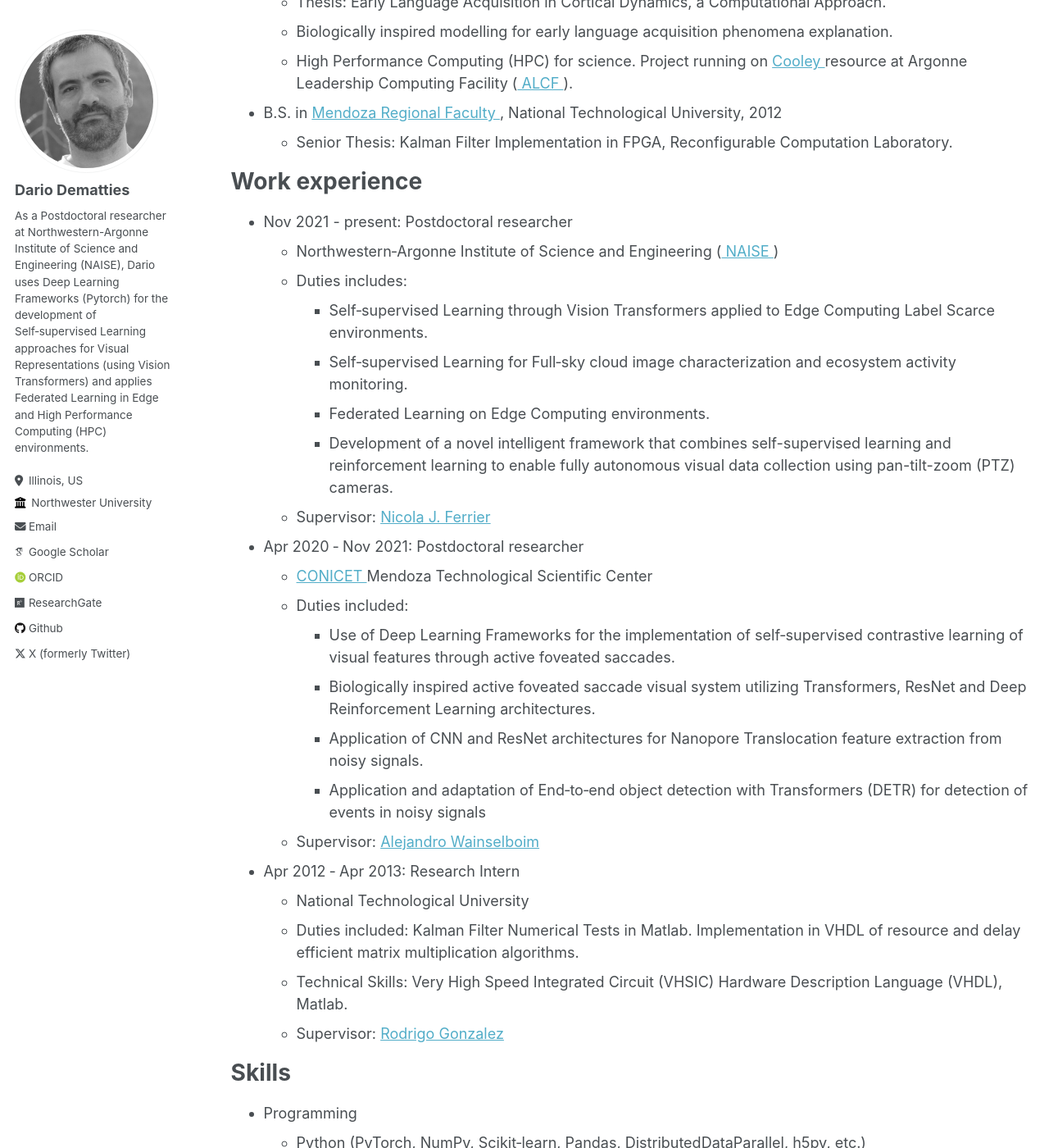
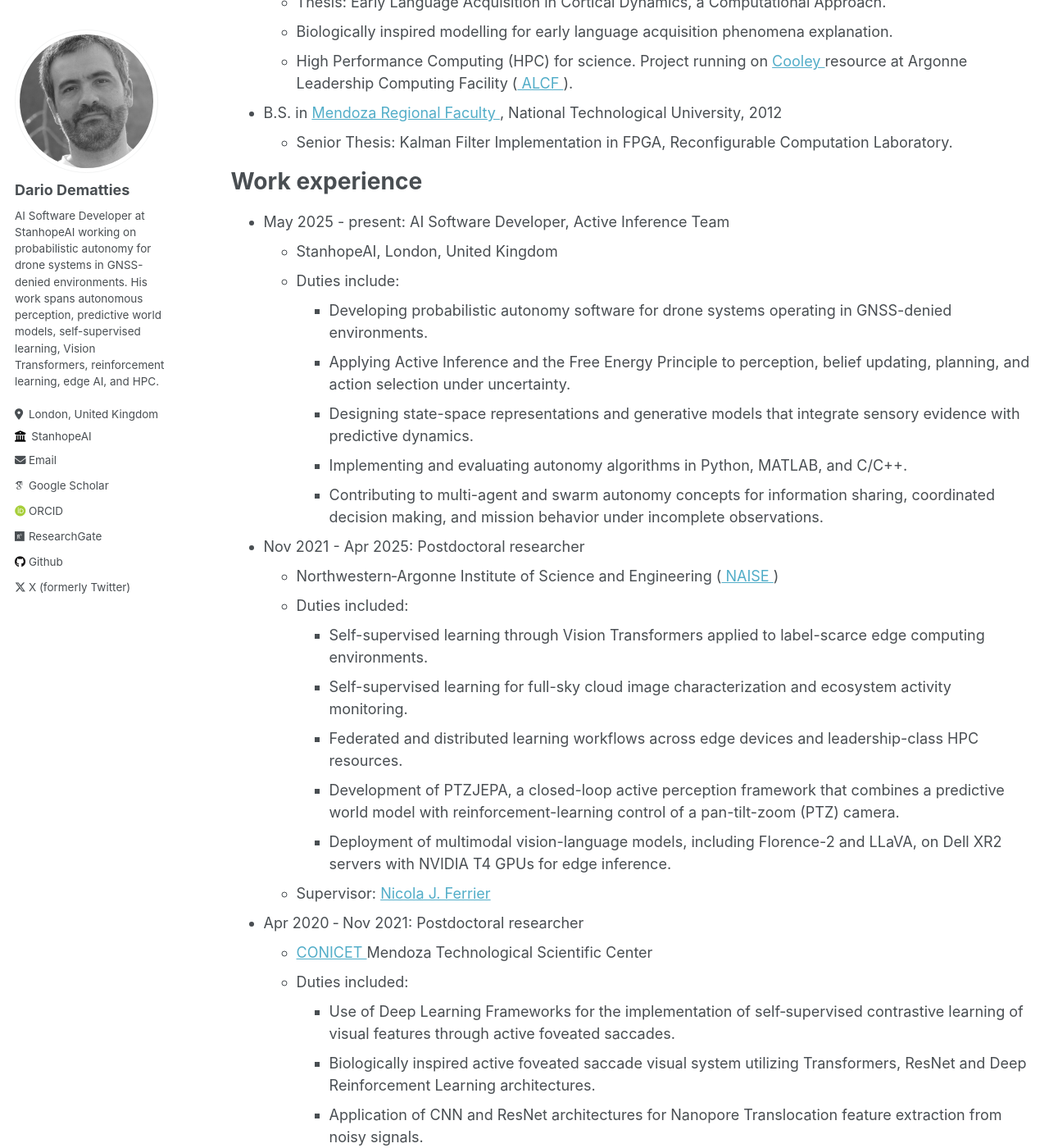
Before and after one commit to dariodematties/dariodematties.github.io, a Jekyll site: the page built from _pages/cv.md, in a window 1280 px wide and 1400 px high, scrolled down 259 px. Shown: the whole window at 82% size. Built offline with Jekyll 4.4.1, drawn with Linux system fonts in a browser that asks for light colours; some web fonts are replaced; some of the changed text lies outside the part shown.

```diff
--- a/_config.yml
+++ b/_config.yml
@@ -11,7 +11,7 @@ locale                   : "en-US"
 title                    : "Dario Dematties / Professional Website"
 title_separator          : "-"
 name                     : &name "Dario Dematties"
-description              : &description "personal description"
+description              : &description "AI researcher and software developer specializing in autonomous perception, predictive world models, computer vision, and deep learning."
 url                      : https://dariodematties.github.io # the base hostname & protocol for your site e.g. "https://mmistakes.github.io"
 baseurl                  : "" # the subpath of your site, e.g. "/blog"
 repository               : "dariodematties/dariodematties.github.io"
@@ -24,11 +24,11 @@ author:
   avatar           : "profile.png"
   name             : "Dario Dematties"
   pronouns         : # example: "she/her"
-  bio              : "As a Postdoctoral researcher at Northwestern-Argonne Institute of Science and Engineering (NAISE), Dario  uses Deep Learning Frameworks (Pytorch) for the development of Self‑supervised Learning approaches for Visual Representations (using Vision Transformers) and applies Federated Learning in Edge and High Performance Computing (HPC) environments."
-  location         : "Illinois, US"
-  employer         : "Northwester University"
+  bio              : "AI Software Developer at StanhopeAI working on probabilistic autonomy for drone systems in GNSS-denied environments. His work spans autonomous perception, predictive world models, self-supervised learning, Vision Transformers, reinforcement learning, edge AI, and HPC."
+  location         : "London, United Kingdom"
+  employer         : "StanhopeAI"
   uri              : # URL
-  email            : "ddematties@anl.gov"
+  email            : "d.dematties@stanhopeai.com"
 
   # Academic websites
   arxiv            : # URL - Update with the correct link to your profile
--- a/_pages/cv.md
+++ b/_pages/cv.md
@@ -20,13 +20,23 @@ Education
 
 Work experience
 ======
-* Nov 2021 - present: Postdoctoral researcher
+* May 2025 - present: AI Software Developer, Active Inference Team
+  * StanhopeAI, London, United Kingdom
+  * Duties include:
+    * Developing probabilistic autonomy software for drone systems operating in GNSS-denied environments.
+    * Applying Active Inference and the Free Energy Principle to perception, belief updating, planning, and action selection under uncertainty.
+    * Designing state-space representations and generative models that integrate sensory evidence with predictive dynamics.
+    * Implementing and evaluating autonomy algorithms in Python, MATLAB, and C/C++.
+    * Contributing to multi-agent and swarm autonomy concepts for information sharing, coordinated decision making, and mission behavior under incomplete observations.
+
+* Nov 2021 - Apr 2025: Postdoctoral researcher
   * Northwestern‑Argonne Institute of Science and Engineering ([ NAISE ](https://naise.northwestern.edu/))
-  * Duties includes:
-    * Self‑supervised Learning through Vision Transformers applied to Edge Computing Label Scarce environments.
-    * Self‑supervised Learning for Full‑sky cloud image characterization and ecosystem activity monitoring.
-    * Federated Learning on Edge Computing environments.
-    * Development of a novel intelligent framework that combines self-supervised learning and reinforcement learning to enable fully autonomous visual data collection using pan-tilt-zoom (PTZ) cameras.
+  * Duties included:
+    * Self-supervised learning through Vision Transformers applied to label-scarce edge computing environments.
+    * Self-supervised learning for full-sky cloud image characterization and ecosystem activity monitoring.
+    * Federated and distributed learning workflows across edge devices and leadership-class HPC resources.
+    * Development of PTZJEPA, a closed-loop active perception framework that combines a predictive world model with reinforcement-learning control of a pan-tilt-zoom (PTZ) camera.
+    * Deployment of multimodal vision-language models, including Florence-2 and LLaVA, on Dell XR2 servers with NVIDIA T4 GPUs for edge inference.
   * Supervisor: [ Nicola J. Ferrier ](https://www.anl.gov/profile/nicola-j-ferrier)
 
 * Apr 2020 ‑ Nov 2021: Postdoctoral researcher
@@ -46,15 +56,26 @@ Work experience
 
 Skills
 ======
+* Autonomy and Robotics
+  * Autonomous perception, GNSS-denied navigation, active vision
+  * Predictive world models, uncertainty-aware decision making, embodied intelligence
+  * Active Inference, Free Energy Principle, reinforcement learning
 * Programming
   * Python (PyTorch, NumPy, Scikit‑learn, Pandas, DistributedDataParallel, h5py, etc.)
-  * Nvidia DALI, C/C++
+  * C/C++, MATLAB, Nvidia DALI
   * OpenMP, MPI, HDF5
+* Deep Learning and Vision
+  * Vision Transformers, CNNs, ResNet, DETR, DINO, VICReg, I-JEPA/JEPA
+  * Florence-2, LLaVA, object detection, multimodal learning
+* Distributed, Edge, and HPC Systems
+  * PyTorch DistributedDataParallel, mpi4py, multi-GPU training
+  * ALCF Polaris, ThetaGPU, Cooley
+  * Edge inference on NVIDIA GPU platforms, Dell XR2/T4, CPU fallback deployment
 * Miscellaneous
   * Linux, Shell (Bash)
   * LATEX(Overleaf/Markdown)
-  * Git, GitHub
-  * Docker, Singularity, Venv
+  * Git, GitHub, GitLab, CMake
+  * Docker, Singularity/Apptainer, Venv
 * Soft Skills
   * Time Management, Teamwork, Problem‑solving
   * Documentation, Engaging Presentation
@@ -72,6 +93,14 @@ Talks
     {% include archive-single-talk-cv.html  %}
   {% endfor %}</ul>
 
+Selected projects
+======
+* Predictive active vision: designed PTZJEPA, integrating joint-embedding predictive learning with autonomous pan-tilt-zoom control.
+* GNSS-denied drone autonomy: developing Active Inference models for perception and decision making in aerial systems operating with uncertain or unavailable satellite positioning.
+* Self-supervised vision at scale: implemented DINO, VICReg, and I-JEPA pipelines using Vision Transformers, distributed multi-GPU training, and environmental image datasets collected at edge sensing sites.
+* Edge multimodal AI: deployed Florence-2 and LLaVA-based vision-language inference pipelines on constrained edge GPU systems for semantic interpretation of RGB and infrared imagery.
+* Active foveated perception: built a reinforcement-learning visual agent that acquired self-supervised representations through sequential foveated observations.
+
 Teaching
 ======
   <ul>{% for post in site.teaching reversed %}
@@ -80,4 +109,4 @@ Teaching
 
 Service and leadership
 ======
-* Currently I am the moderator and scientific coordinator for the [ Trillion Parameter Consortium (TPC) ](https://tpc.dev/tpc-seminar-series/) seminar series. [ TPC ](https://tpc.dev/) is an international community of nearly 1,000 participants from over 100 organizations including universities, research laboratories and institutes, and industry. TPC fosters collaborations toward the creation and responsible use of generative artificial intelligence in an open community and aspires to create a global network of resources and expertise that can help to grow that community.
+* Nov 2023 - Feb 2025: Moderator and scientific coordinator for the [ Trillion Parameter Consortium (TPC) ](https://tpc.dev/tpc-seminar-series/) seminar series. [ TPC ](https://tpc.dev/) is an international community of nearly 1,000 participants from over 100 organizations including universities, research laboratories and institutes, and industry. TPC fosters collaborations toward the creation and responsible use of generative artificial intelligence in an open community and aspires to create a global network of resources and expertise that can help to grow that community.
```
Also changed, not shown: _pages/about.md (+7 -5 lines), _portfolio/2024-03-09-agentive-ptz.md (+12 -3 lines), _projects/2024-03-09-agentive-ptz.md (added, +11 -0 lines), _publications/2024-06-01-containerization-on-a-self-supervised-active-foveated-approach-to-computer-vision.md (added, +11 -0 lines), _publications/2026-01-01-perspective-on-self-supervised-transformers-for-scalable-data-analysis-retrievals-and-discovery-in-geosciences.md (added, +11 -0 lines), _publications/2026-02-01-a-semi-supervised-learning-method-for-the-identification-of-bad-exposures-in-large-imaging-surveys.md (added, +11 -0 lines), 3 other files.
